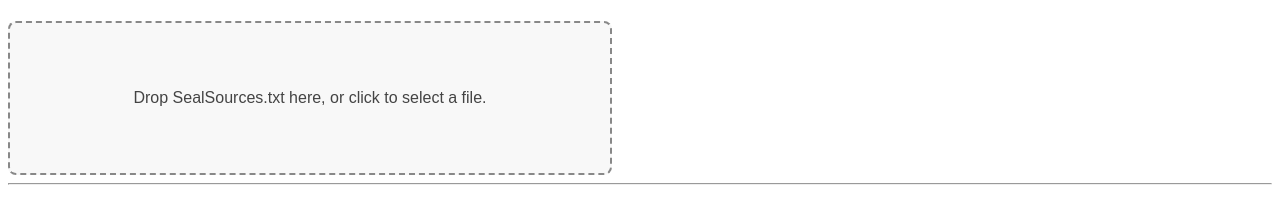
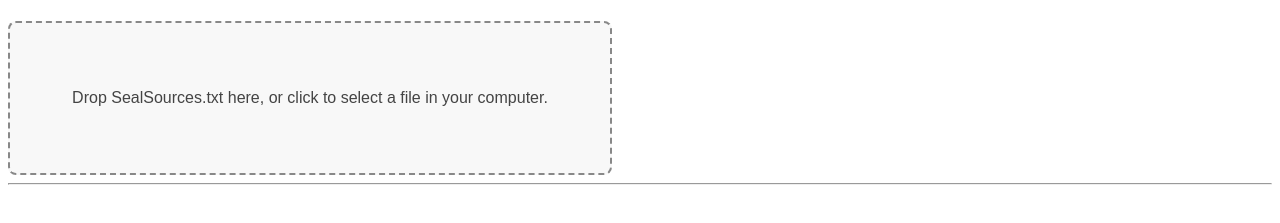
Before and after one commit to mpsuzuki/kSEAL_DUP, a plain HTML site: page index.html in a window 1280 px wide. Shown: the part 59-282 px from the top of the page. Drawn offline with Linux system fonts and the light colour scheme.

Commit message:
improve the text to ask for the users file

```diff
--- a/index.html
+++ b/index.html
@@ -40,7 +40,7 @@
   <h1>Lookup Omitted Glyph Names from SealSources.txt</h1>
 
   <div id="dropZone">
-    Drop SealSources.txt here, or click to select a file.
+    Drop SealSources.txt here, or click to select a file in your computer.
     <input type="file" id="fileInput" hidden>
   </div>
 
```
